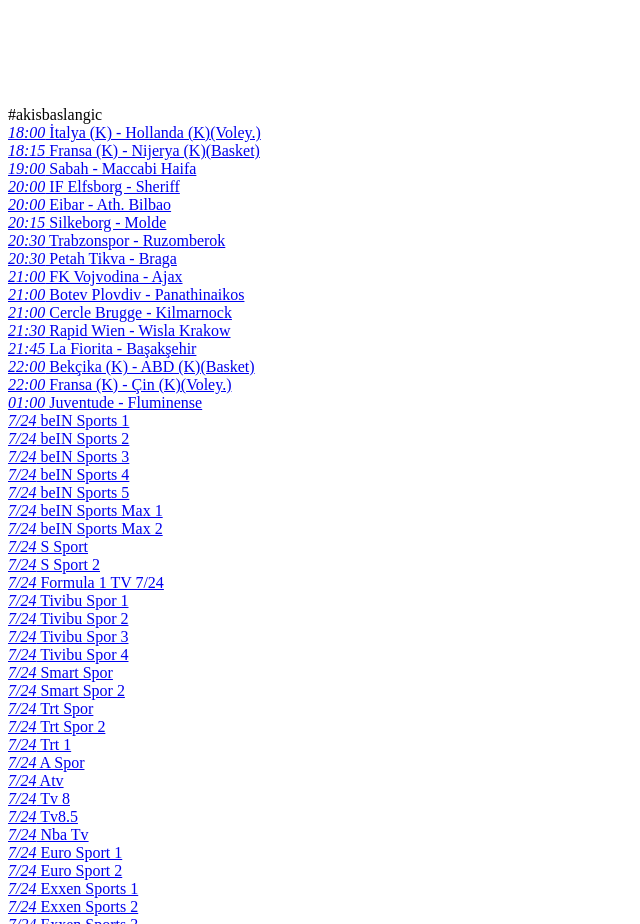
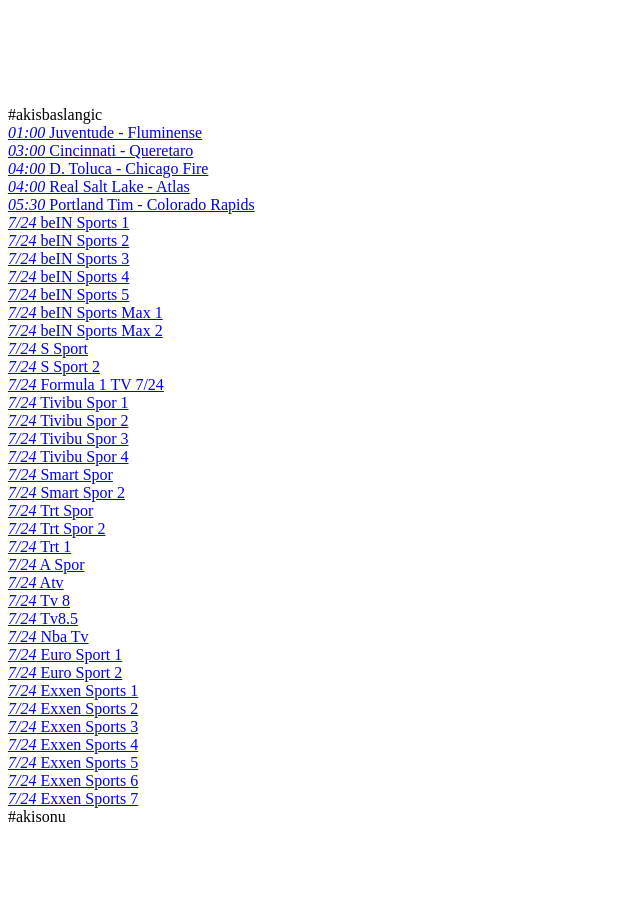
Before and after one commit to amplerbunda/t24dev, a plain HTML site: page index.html in a window 1280 px wide. Shown: the part 1300-2224 px from the top of the page, without its empty margins (0-640 px from the left). After the commit the page ends 2134 px from the top, so only its background shows below. Drawn offline with Linux system fonts and the light colour scheme.

Commit message:
Update index.html with broadcast schedule from yenisitelerakis.html

```diff
--- a/index.html
+++ b/index.html
@@ -7,84 +7,29 @@
 
 
 #akisbaslangic
-<a href="/yayintrtspor">
+<a href="/yayinex6">
     <div class="sportrgool">
-        <i class="sportrgooltime">18:00</i> İtalya (K) - Hollanda (K)(Voley.)
+        <i class="sportrgooltime">01:00</i> Juventude - Fluminense
+    </div>
+</a>
+<a href="/yayinex7">
+    <div class="sportrgool">
+        <i class="sportrgooltime">03:00</i> Cincinnati - Queretaro
+    </div>
+</a>
+<a href="/yayint4">
+    <div class="sportrgool">
+        <i class="sportrgooltime">04:00</i> D. Toluca - Chicago Fire
+    </div>
+</a>
+<a href="/yayinex1">
+    <div class="sportrgool">
+        <i class="sportrgooltime">04:00</i> Real Salt Lake - Atlas
     </div>
 </a>
 <a href="/yayinex2">
     <div class="sportrgool">
-        <i class="sportrgooltime">18:15</i> Fransa (K) - Nijerya (K)(Basket)
-    </div>
-</a>
-<a href="/yayinex3">
-    <div class="sportrgool">
-        <i class="sportrgooltime">19:00</i> Sabah - Maccabi Haifa
-    </div>
-</a>
-<a href="/yayinex4">
-    <div class="sportrgool">
-        <i class="sportrgooltime">20:00</i> IF Elfsborg - Sheriff
-    </div>
-</a>
-<a href="/yayinex5">
-    <div class="sportrgool">
-        <i class="sportrgooltime">20:00</i> Eibar - Ath. Bilbao
-    </div>
-</a>
-<a href="/yayinex6">
-    <div class="sportrgool">
-        <i class="sportrgooltime">20:15</i> Silkeborg - Molde
-    </div>
-</a>
-<a href="/yayinas">
-    <div class="sportrgool">
-        <i class="sportrgooltime">20:30</i> Trabzonspor - Ruzomberok
-    </div>
-</a>
-<a href="/yayinex7">
-    <div class="sportrgool">
-        <i class="sportrgooltime">20:30</i> Petah Tikva - Braga
-    </div>
-</a>
-<a href="/yayint4">
-    <div class="sportrgool">
-        <i class="sportrgooltime">21:00</i> FK Vojvodina - Ajax
-    </div>
-</a>
-<a href="/yayinex1">
-    <div class="sportrgool">
-        <i class="sportrgooltime">21:00</i> Botev Plovdiv - Panathinaikos
-    </div>
-</a>
-<a href="/yayinex2">
-    <div class="sportrgool">
-        <i class="sportrgooltime">21:00</i> Cercle Brugge - Kilmarnock
-    </div>
-</a>
-<a href="/yayinex3">
-    <div class="sportrgool">
-        <i class="sportrgooltime">21:30</i> Rapid Wien - Wisla Krakow
-    </div>
-</a>
-<a href="/yayintrtspor">
-    <div class="sportrgool">
-        <i class="sportrgooltime">21:45</i> La Fiorita - Başakşehir
-    </div>
-</a>
-<a href="/yayinex4">
-    <div class="sportrgool">
-        <i class="sportrgooltime">22:00</i> Bekçika (K) - ABD (K)(Basket)
-    </div>
-</a>
-<a href="/yayinex5">
-    <div class="sportrgool">
-        <i class="sportrgooltime">22:00</i> Fransa (K) - Çin (K)(Voley.)
-    </div>
-</a>
-<a href="/yayinex6">
-    <div class="sportrgool">
-        <i class="sportrgooltime">01:00</i> Juventude - Fluminense
+        <i class="sportrgooltime">05:30</i> Portland Tim - Colorado Rapids
     </div>
 </a>
 
```
